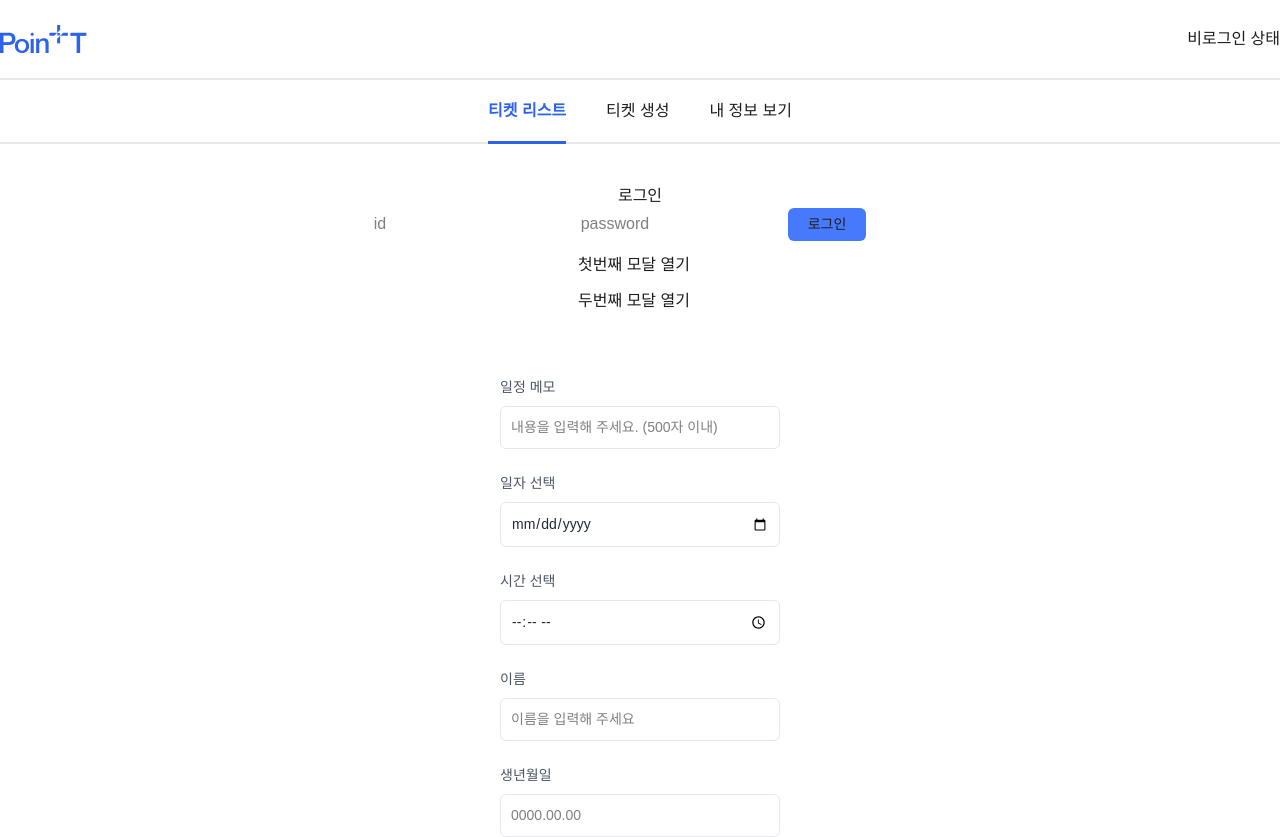
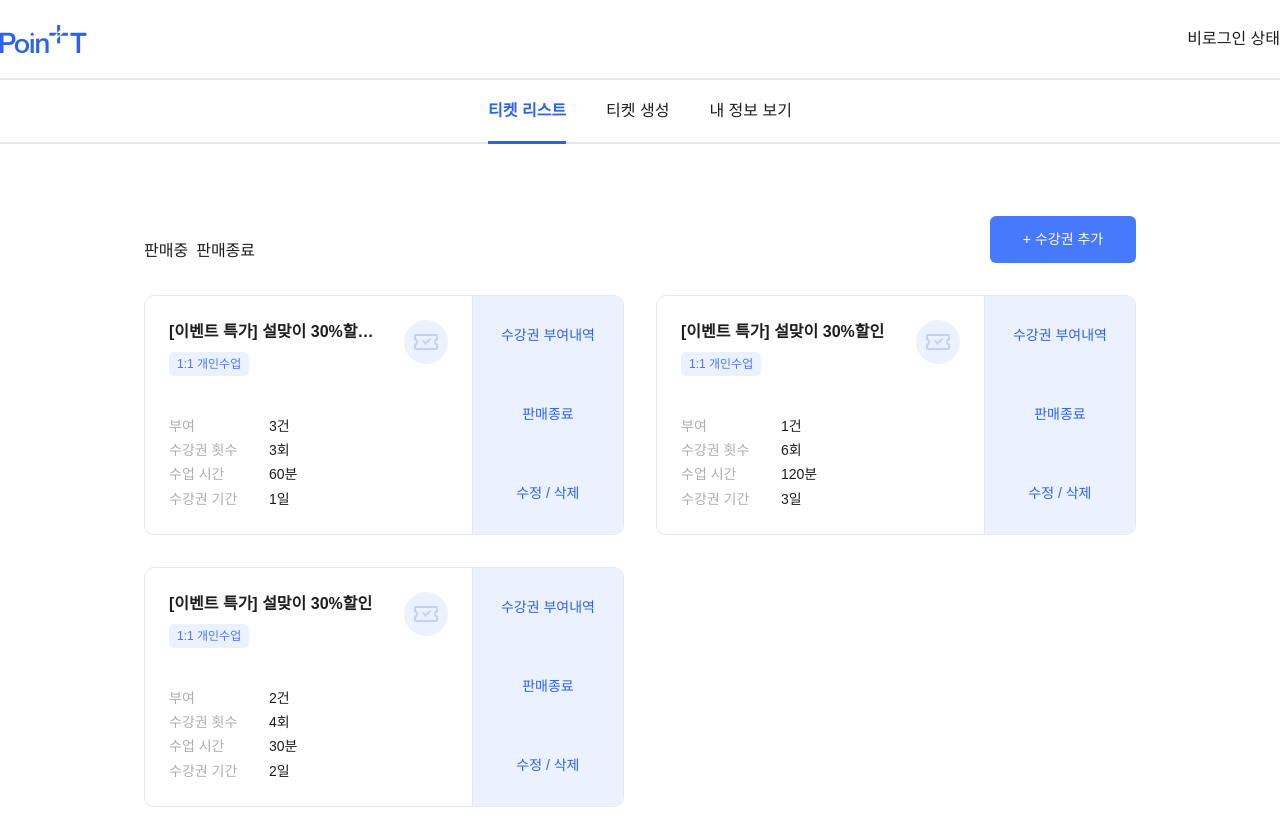
Before and after one commit to 6suk/pongdangpong, a React (Vite) app: page /center/tickets in a window 1280 px wide. Before the commit this address led to /login. Shown: the top 837 px of the page. Built offline with nearby package versions, Linux system fonts and the light colour scheme; no server answers.

Commit message:
[✨feat] 티켓 컴포넌트 제작 (#32)

```diff
--- a/src/app/App.tsx
+++ b/src/app/App.tsx
@@ -4,18 +4,17 @@ import { Route, Routes } from 'react-router-dom';
 
 import { ThemeProvider } from 'styled-components';
 
+import { Layout, PrivateRoute, PublicRoute } from '@/index';
 import { RootState } from '@stores/store';
 
 import theme from '@styles/theme';
-
-import { Layout, PrivateRoute, PublicRoute } from '@/index';
-import { Center } from '@/pages/Center';
 
 function App() {
   const Login = lazy(() => import('@/pages/Login'));
   const Home = lazy(() => import('@/pages/Home'));
   const Me = lazy(() => import('@/pages/Me'));
   const Sample = lazy(() => import('@/pages/Sample'));
+  const Center = lazy(() => import('@/pages/Center'));
 
   const isLogin = useSelector((state: RootState) => state.tokens.isLogin);
 
@@ -32,8 +31,8 @@ function App() {
                 <Route element={<Home />} path="/" />
                 <Route element={<Sample />} path="sample/*" />
                 <Route element={<Me />} path="me" />
-                <Route element={<Center />} path="Center/*" />
               </Route>
+              <Route element={<Center />} path="center/*" />
             </Route>
           </Routes>
         </Suspense>
--- a/src/components/center/ticket/TicketItem.tsx
+++ b/src/components/center/ticket/TicketItem.tsx
@@ -56,9 +56,30 @@ export const TicketItem = ({ ticket }: TicketItemProps) => {
         </TS.TicketLeft>
         <TS.TicketRight className="ticket-right">
           {/* 각각 버튼에 맞는 행동 추가 */}
-          <button type="button">수강권 부여내역</button>
-          <button type="button">판매종료</button>
-          <button type="button">수정 / 삭제</button>
+          <button
+            type="button"
+            onClick={() => {
+              console.log(id + ' 수강권 부여내역 클릭');
+            }}
+          >
+            수강권 부여내역
+          </button>
+          <button
+            type="button"
+            onClick={() => {
+              console.log(id + ' 판매종료 클릭');
+            }}
+          >
+            판매종료
+          </button>
+          <button
+            type="button"
+            onClick={() => {
+              console.log(id + ' 수정/삭제');
+            }}
+          >
+            수정 / 삭제
+          </button>
         </TS.TicketRight>
       </TS.Ticket>
     </>
--- a/src/components/center/ticket/TicketList.tsx
+++ b/src/components/center/ticket/TicketList.tsx
@@ -1,7 +1,7 @@
 import { styled } from 'styled-components';
 
 import { Ticket_response } from '@apis/ticketsAPIs';
-import Button from '@components/common/Button';
+import theme from '@styles/theme';
 
 import { TicketContainer, TicketItem, TicketWrap } from './TicketItem';
 
@@ -14,9 +14,7 @@ export const TicketList = () => {
             <p>판매중</p>
             <p>판매종료</p>
           </div>
-          <Button primary bgColor="Pri-500" font="sub" size="main" textColor="White" type="button">
-            + 수강권 추가
-          </Button>
+          <Button>+ 수강권 추가</Button>
         </Top>
         <TicketWrap>
           {dummyData.map(ticket => {
@@ -27,6 +25,22 @@ export const TicketList = () => {
     </>
   );
 };
+
+const Button = styled.button`
+  transition: all 0.4s;
+  font-size: ${theme.font.sub};
+  background-color: ${theme.colors.pri[500]};
+  color: ${theme.colors.White};
+  width: 146px;
+  box-sizing: border-box;
+  padding-inline: 2rem;
+  padding-block: 0.8rem;
+  border-radius: 6px;
+
+  &:hover {
+    background-color: ${theme.colors.pri[400]};
+  }
+`;
 
 const Top = styled.div`
   display: flex;
--- /dev/null
+++ b/src/components/members/ticket/TicketItem.tsx
@@ -0,0 +1,86 @@
+import { LessonTypeEnum, TermUnitEnum, Ticket_response } from '@apis/ticketsAPIs';
+import ticketIcon from '@assets/icons/ticket/ticketIcon.svg';
+import ticketIcon_w from '@assets/icons/ticket/ticketIcon_w.svg';
+
+import { TS } from '@components/center/ticket/TicketItem';
+
+interface TicketItemProps {
+  ticket: Ticket_response;
+}
+
+export const TicketItem = ({ ticket }: TicketItemProps) => {
+  const {
+    id,
+    title,
+    lessonType,
+    isActive,
+    issuedTicketCount,
+    defaultCount,
+    dailyCountLimit,
+    defaultTerm,
+    defaultTermUnit,
+  } = ticket;
+  return (
+    <>
+      <TS.Ticket $isActive={isActive}>
+        <TS.TicketLeft className="ticket-left">
+          <TS.LeftTitle>
+            <div className="title">
+              <h3>{title}</h3>
+              <p className="tag">{LessonTypeEnum[lessonType]}</p>
+            </div>
+            <div className="icon">
+              <img alt="ticket-icon" src={isActive ? ticketIcon : ticketIcon_w} />
+            </div>
+          </TS.LeftTitle>
+          <TS.LeftInfo>
+            {/* 본인 데이터에 맞는 목록 추가 */}
+            <dl>
+              <dt>부여</dt>
+              <dd>{`${issuedTicketCount}건`}</dd>
+            </dl>
+            <dl>
+              <dt>수강권 횟수</dt>
+              <dd>{`${defaultCount}회`}</dd>
+            </dl>
+            <dl>
+              <dt>수업 시간</dt>
+              <dd>{`${dailyCountLimit}분`}</dd>
+            </dl>
+            <dl>
+              <dt>수강권 기간</dt>
+              <dd>{`${defaultTerm}${TermUnitEnum[defaultTermUnit]}`}</dd>
+            </dl>
+          </TS.LeftInfo>
+        </TS.TicketLeft>
+        <TS.TicketRight className="ticket-right">
+          {/* 각각 버튼에 맞는 행동 추가 */}
+          <button
+            type="button"
+            onClick={() => {
+              console.log(id + ' 수강권 부여내역 클릭');
+            }}
+          >
+            수강권 부여내역
+          </button>
+          <button
+            type="button"
+            onClick={() => {
+              console.log(id + ' 판매종료 클릭');
+            }}
+          >
+            판매종료
+          </button>
+          <button
+            type="button"
+            onClick={() => {
+              console.log(id + ' 수정/삭제');
+            }}
+          >
+            수정 / 삭제
+          </button>
+        </TS.TicketRight>
+      </TS.Ticket>
+    </>
+  );
+};
--- a/src/index.tsx
+++ b/src/index.tsx
@@ -6,7 +6,6 @@ export { Layout } from '@components/layout/Layout';
 export { Home } from './pages/Home';
 export { Login } from './pages/Login';
 export { Me } from './pages/Me';
-export { Ticket } from './pages/Ticket';
 
 /** Routes */
 export { PrivateRoute } from './app/routes/PrivateRoute ';
--- a/src/pages/Center.tsx
+++ b/src/pages/Center.tsx
@@ -1,3 +1,15 @@
+import { Route, Routes } from 'react-router-dom';
+
+import { TicketList } from '@components/center/ticket/TicketList';
+
 export const Center = () => {
-  return null;
+  return (
+    <>
+      <Routes>
+        <Route element={<TicketList />} path="tickets" />
+      </Routes>
+    </>
+  );
 };
+
+export default Center;
```
